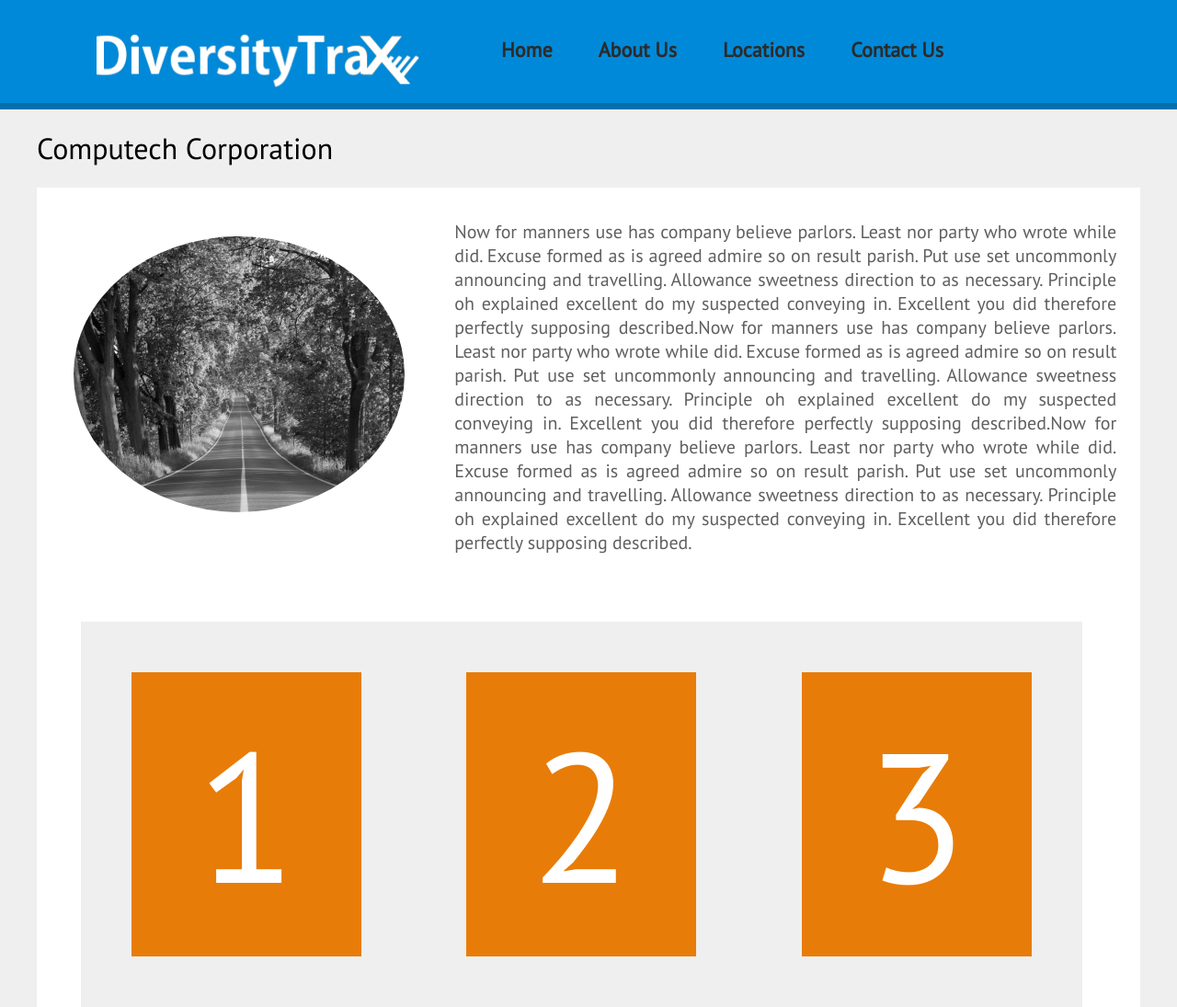
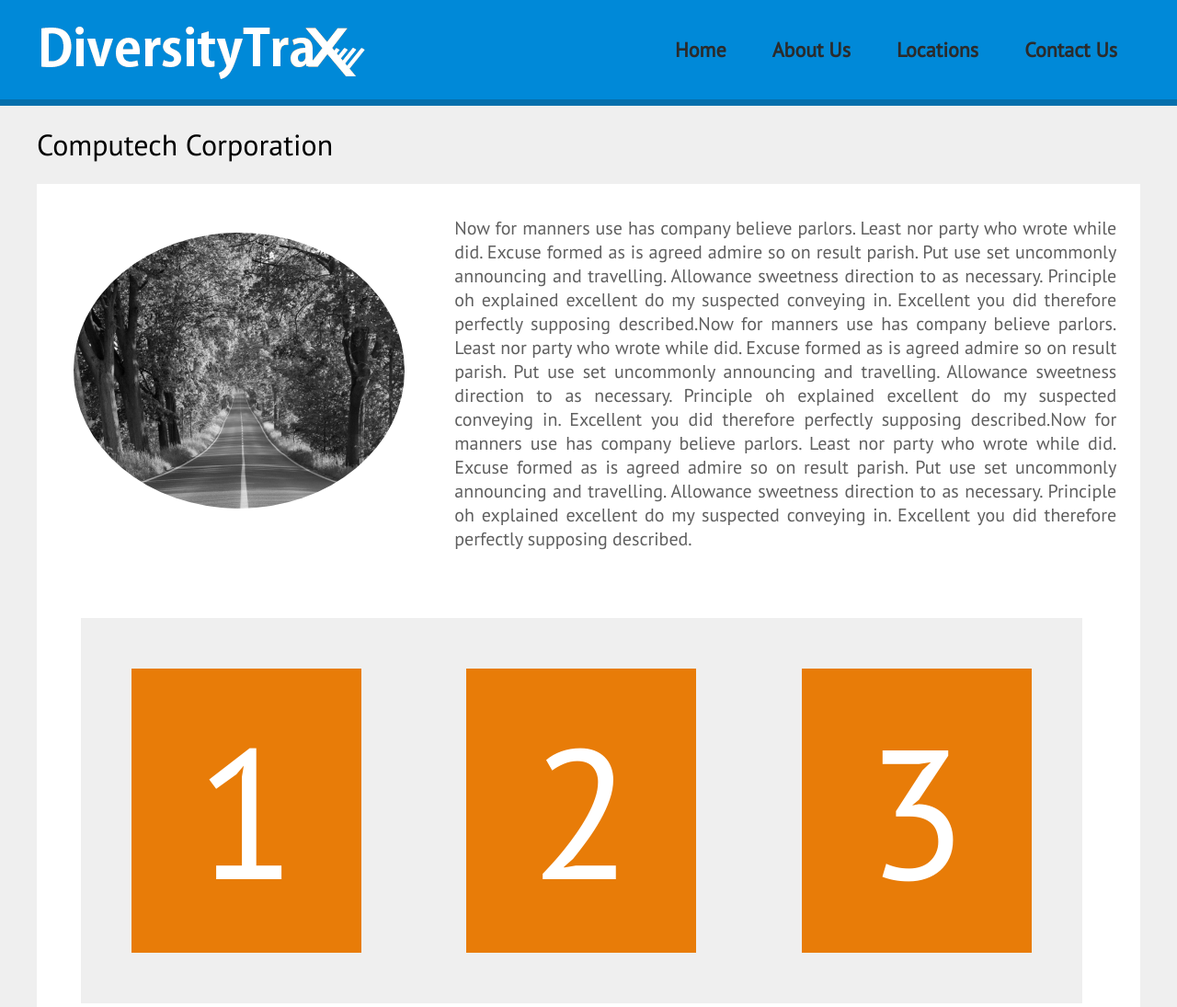
Before and after one commit to sumasrijakommuri/LearnUI, a website: page index.html in a window 1280 px wide. Shown: the top 1095 px of the page at 92% size. Drawn offline with Linux system fonts and the light colour scheme.

Commit message:
fixed nav bar alignment

```diff
--- a/custom_css/custom.css
+++ b/custom_css/custom.css
@@ -22,24 +22,22 @@
     display: inline-block;
     vertical-align: bottom;
     float: left;
+    position: relative;
     padding: 20px 0 0 0;
-    transform: scale(0.75,0.75);
-    width:40%;
 }
 
 nav div ul {
     list-style-type: none;
     margin: 0;
     padding: 0;
+    float: right;
     display: inline-block;
-    width:58%;
 }
 
 nav div ul li{
     float: left;
     text-align: center;
     padding: 40px 25px;
-    display: inline-flex;
 }
 
 nav div ul li a{
@@ -53,6 +51,10 @@
 nav div ul li a:hover{
     color: #fff;
     text-decoration: underline;
+}
+
+.clearfix{
+    clear:both;
 }
 
 div.page{
--- a/index.html
+++ b/index.html
@@ -20,6 +20,7 @@
             <li><a href="#">Locations</a></li>
             <li><a href="#">Contact Us</a></li>
         </ul>
+        <div class="clearfix"></div>
     </div>
 </nav>
 
```
